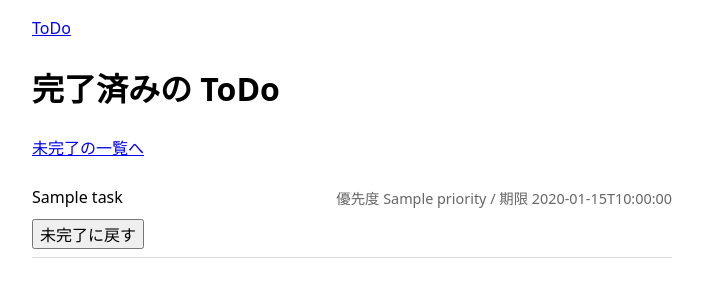
After one commit to YANASAN-eng/PDA-application, a FastAPI app: template src/pda/web/templates/tasks_done.html in a window 1280 px wide. The commit adds this page. Shown: the top 300 px of the page, without its empty margins (288-991 px from the left). Run offline with FastAPI, Linux system fonts and the light colour scheme; the template is opened without the code that fills it: most values are stand-ins (such as "Sample title", 1, 10 or a date in 2020).

Commit message:
Add completed tasks page with undo

```diff
--- a/src/pda/web/app.py
+++ b/src/pda/web/app.py
@@ -20,7 +20,7 @@ from fastapi.templating import Jinja2Templates
 
 from pda.db.migrate import connect, migrate_file
 from pda.db.task_repository import TaskRepository
-from pda.domain.task import Priority, Task, incomplete_by_priority
+from pda.domain.task import Priority, Task, completed_by_newest, incomplete_by_priority
 
 TEMPLATES = Jinja2Templates(directory=Path(__file__).parent / "templates")
 DEFAULT_DB = Path("data/pda.db")
@@ -82,16 +82,30 @@ def create_app(db_path: Path, *, clock: Callable[[], datetime] = _system_clock)
             TaskRepository(conn).add(task)
         return RedirectResponse("/tasks", status_code=303)
 
-    @app.post("/tasks/{task_id}/done")
-    def task_done(task_id: int):
+    @app.get("/tasks/done")
+    def task_done_list(request: Request):
+        with open_db() as conn:
+            items = completed_by_newest(TaskRepository(conn).list_all())
+        return TEMPLATES.TemplateResponse(request, "tasks_done.html", {"tasks": items})
+
+    def set_done(task_id: int, done: bool) -> None:
         with open_db() as conn:
             repo = TaskRepository(conn)
             task = repo.get(task_id)
             if task is None:
                 raise HTTPException(status_code=404, detail="タスクが見つかりません")
-            task.done = True
+            task.done = done
             repo.update(task)
+
+    @app.post("/tasks/{task_id}/done")
+    def task_done(task_id: int):
+        set_done(task_id, True)
         return RedirectResponse("/tasks", status_code=303)
+
+    @app.post("/tasks/{task_id}/undone")
+    def task_undone(task_id: int):
+        set_done(task_id, False)
+        return RedirectResponse("/tasks/done", status_code=303)
 
     return app
 
--- a/src/pda/web/templates/tasks.html
+++ b/src/pda/web/templates/tasks.html
@@ -28,4 +28,5 @@
   <li>未完了のタスクはありません</li>
   {% endfor %}
 </ul>
+<p><a href="/tasks/done">完了済みの一覧へ</a></p>
 {% endblock %}
--- /dev/null
+++ b/src/pda/web/templates/tasks_done.html
@@ -0,0 +1,17 @@
+{% extends "base.html" %}
+{% block title %}完了済み - PDA{% endblock %}
+{% block content %}
+<h1>完了済みの ToDo</h1>
+<p><a href="/tasks">未完了の一覧へ</a></p>
+<ul class="items">
+  {% for t in tasks %}
+  <li>
+    <span class="title">{{ t.title }}</span>
+    <span class="meta">優先度 {{ t.priority.label }}{% if t.due %} / 期限 {{ t.due.isoformat() }}{% endif %}</span>
+    <form class="inline" method="post" action="/tasks/{{ t.id }}/undone"><button type="submit">未完了に戻す</button></form>
+  </li>
+  {% else %}
+  <li>完了済みのタスクはありません</li>
+  {% endfor %}
+</ul>
+{% endblock %}
```
Also changed, not shown: tests/integration/test_web_tasks.py (+45 -0 lines).
